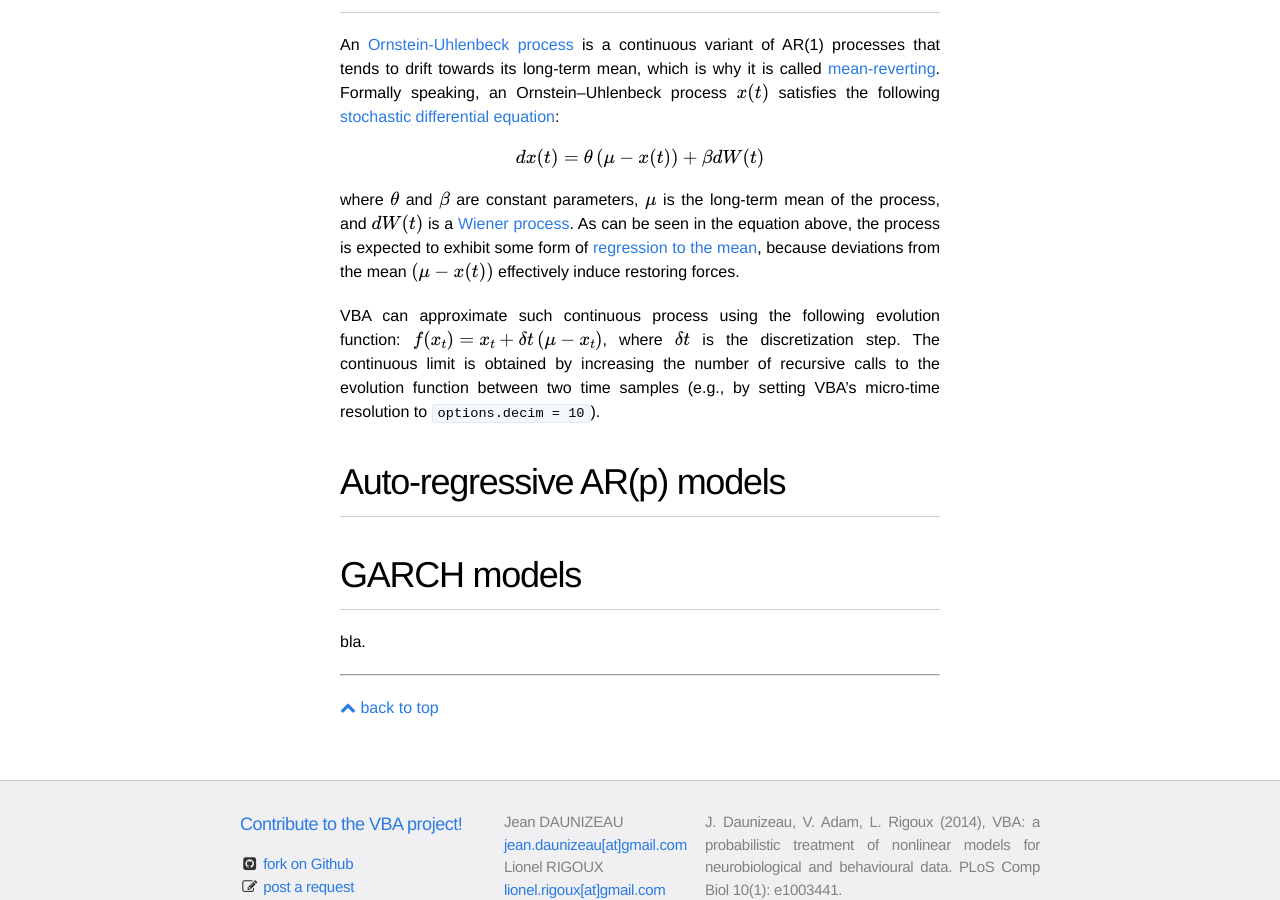
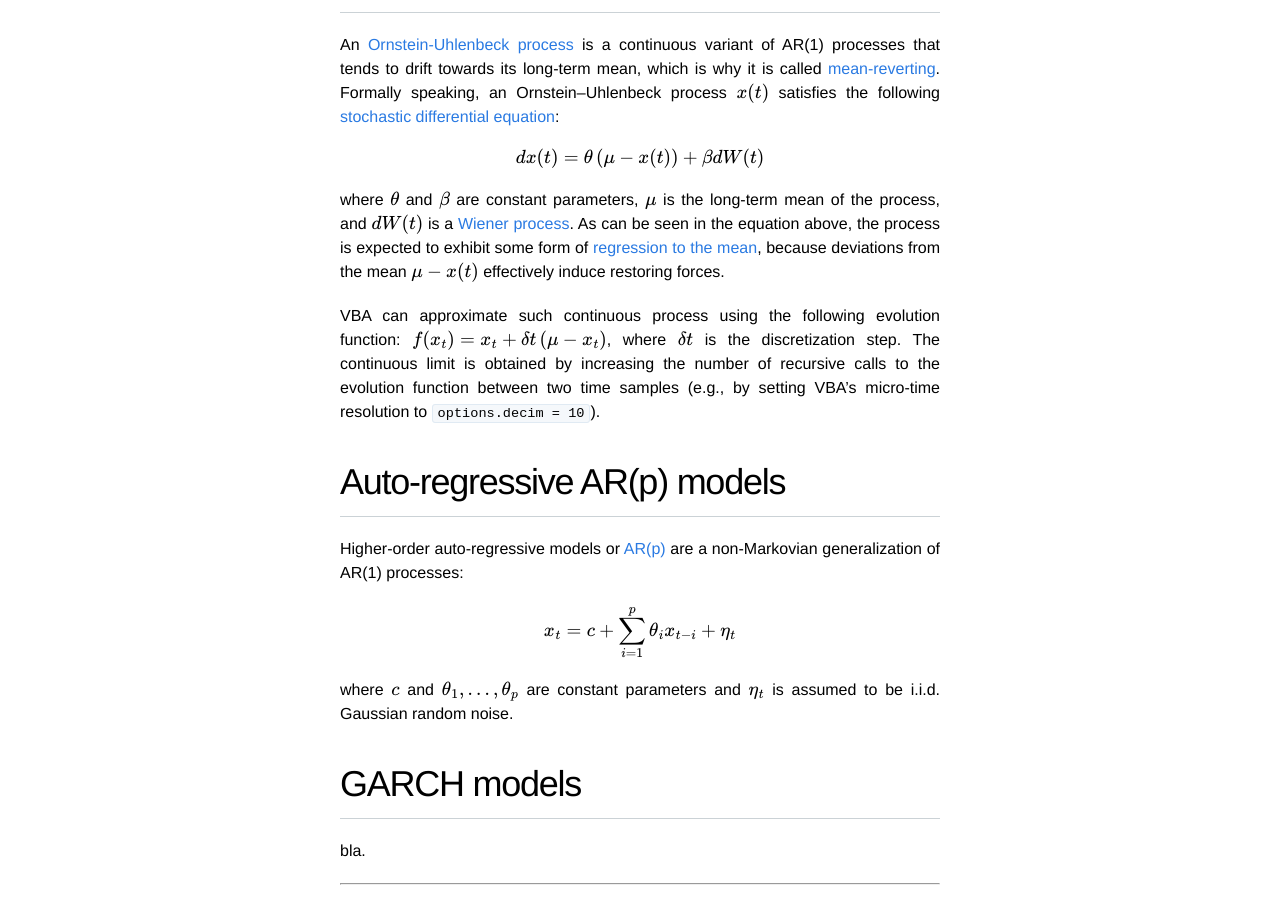
Before and after one commit to MBB-team/VBA-toolbox, a Jekyll site: the page built from _wiki/generativeModels.md, in a window 1280 px wide and 900 px high, scrolled down 1114 px. Built offline with Jekyll 4.4.1, drawn with Linux system fonts in a browser that asks for light colours; nearby versions of some CDN libraries; formulas are drawn with MathJax 3.

Commit message:
Update generativeModels.md

```diff
--- a/_wiki/generativeModels.md
+++ b/_wiki/generativeModels.md
@@ -26,13 +26,18 @@ An [Ornstein-Uhlenbeck process](https://en.wikipedia.org/wiki/Ornstein%E2%80%93U
 
 $$dx(t) = \theta\left(\mu-x(t)\right) + \beta dW(t)$$
 
-where $$\theta$$ and $$\beta$$ are constant parameters, $$\mu$$ is the long-term mean of the process, and $$dW(t)$$ is a [Wiener process](https://en.wikipedia.org/wiki/Wiener_process). As can be seen in the equation above, the process is expected to exhibit some form of [regression to the mean](https://en.wikipedia.org/wiki/Regression_toward_the_mean), because deviations from the mean $$\left(\mu-x(t)\right)$$ effectively induce restoring forces.
+where $$\theta$$ and $$\beta$$ are constant parameters, $$\mu$$ is the long-term mean of the process, and $$dW(t)$$ is a [Wiener process](https://en.wikipedia.org/wiki/Wiener_process). As can be seen in the equation above, the process is expected to exhibit some form of [regression to the mean](https://en.wikipedia.org/wiki/Regression_toward_the_mean), because deviations from the mean $$\mu-x(t)$$ effectively induce restoring forces.
 
 VBA can approximate such continuous process using the following evolution function: $$f(x_t)=x_t+\delta t \left(\mu-x_t\right)$$, where $$\delta t$$ is the discretization step. The continuous limit is obtained by increasing the number of recursive calls to the evolution function between two time samples (e.g., by setting VBA's micro-time resolution to `options.decim = 10`).
 
 
 # Auto-regressive AR(p) models
 
+Higher-order auto-regressive models or [AR(p)](https://en.wikipedia.org/wiki/Autoregressive_model) are a non-Markovian generalization of AR(1) processes:
+
+$$x_t= c+ \sum_{i=1}^{p}\theta_i x_{t-i} +\eta_t$$
+
+where $$c$$ and $$\theta_1,...,\theta_p$$ are constant parameters and $$\eta_t$$ is assumed to be i.i.d. Gaussian random noise.
 
 
 
```
